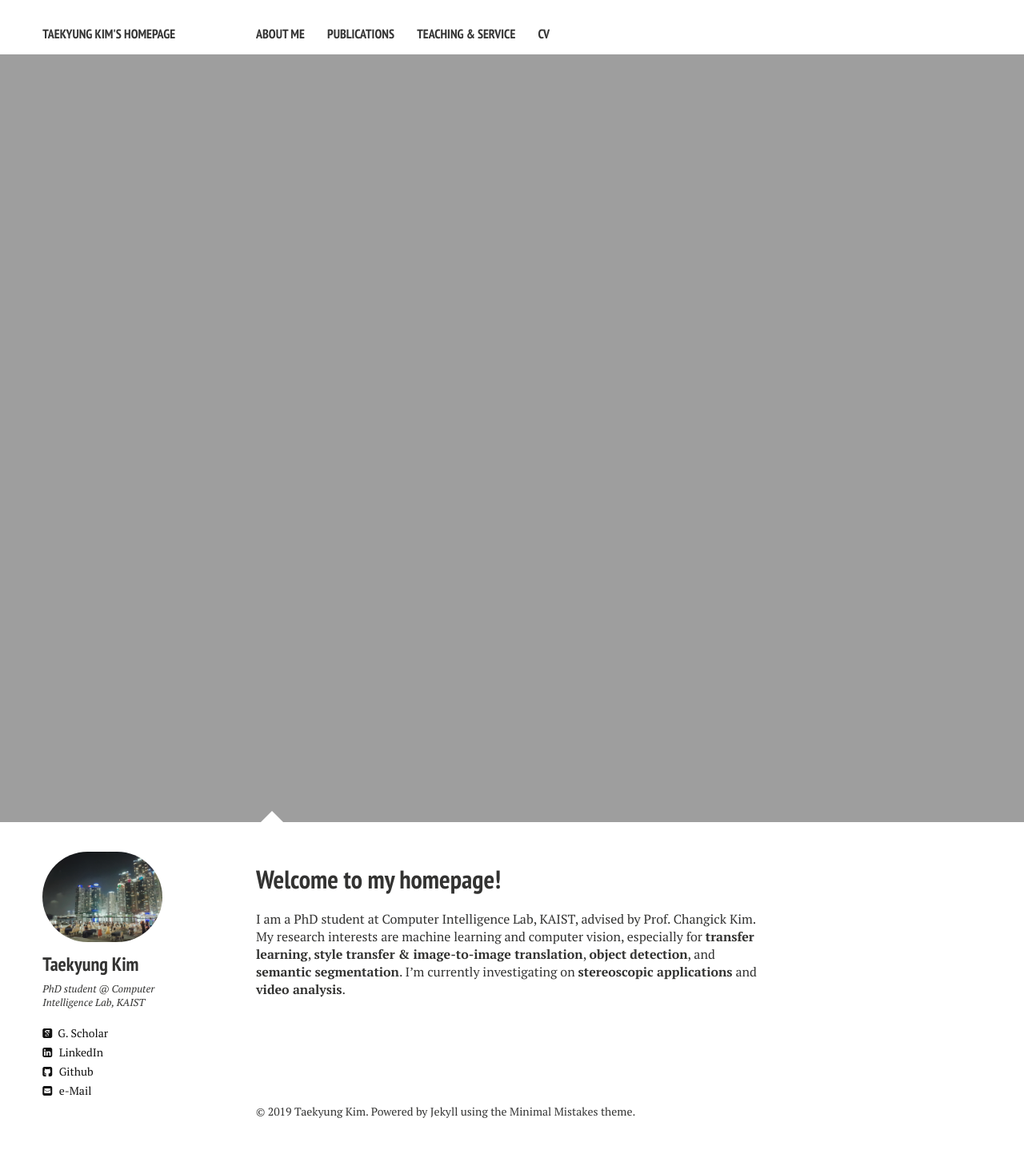
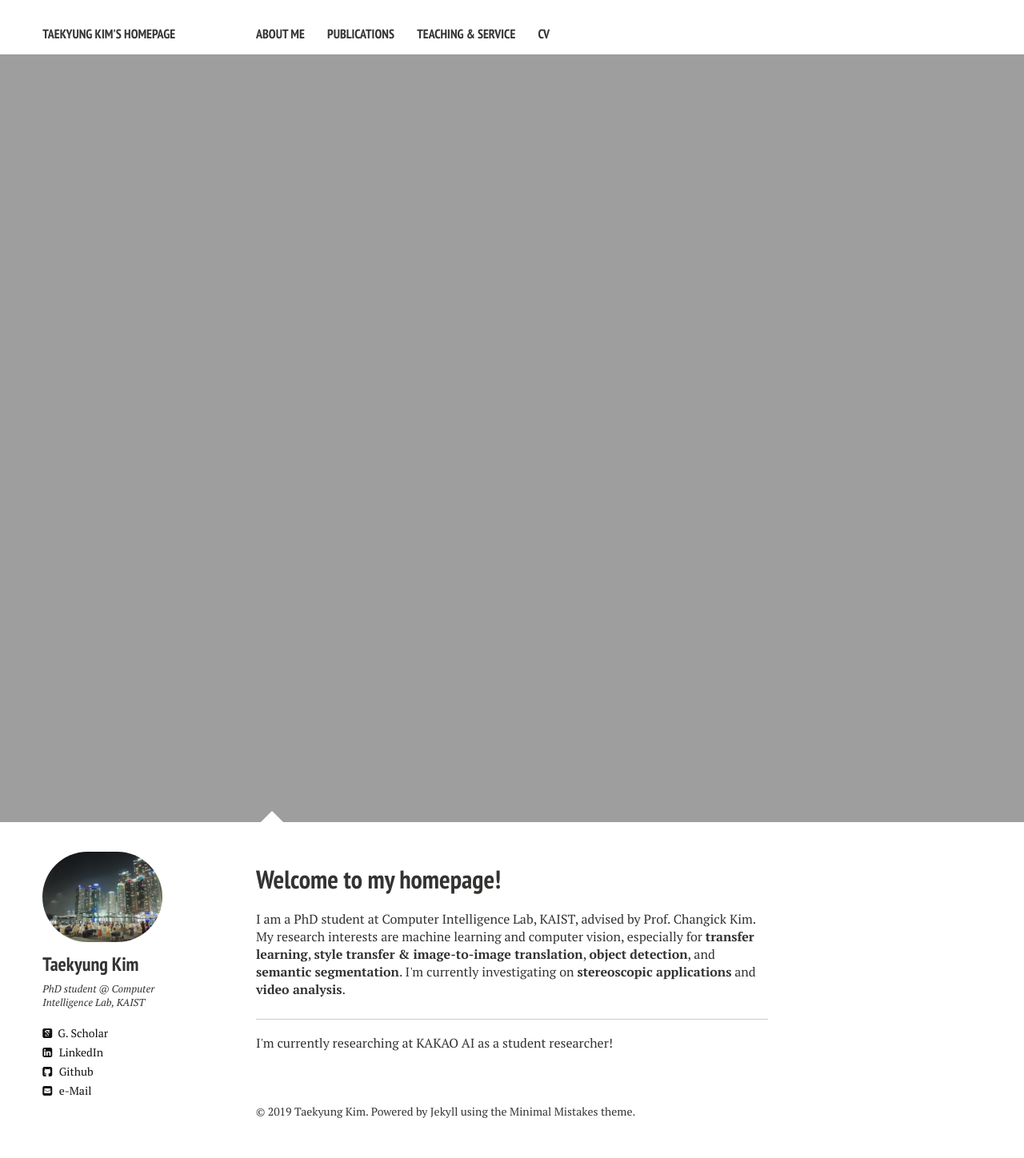
Before and after one commit to TKKim93/TKKim93.github.io, a Jekyll site: the page built from aboutme.md, in a window 1280 px wide. Shown: the whole page at 80% size. Built offline with Jekyll 4.4.1, drawn with Linux system fonts in a browser that asks for light colours; nearby versions of some CDN libraries.

Commit message:
update kakao ai

```diff
--- a/aboutme.md
+++ b/aboutme.md
@@ -8,4 +8,6 @@ image:
   feature: mountain.png
 ---
 
-I am a PhD student at Computer Intelligence Lab, KAIST, advised by Prof. Changick Kim. My research interests are machine learning and computer vision, especially for <b>transfer learning</b>, <b>style transfer & image-to-image translation</b>, <b>object detection</b>, and <b>semantic segmentation</b>. I'm currently investigating on <b>stereoscopic applications</b> and <b>video analysis</b>.
+<p>I am a PhD student at Computer Intelligence Lab, KAIST, advised by Prof. Changick Kim. My research interests are machine learning and computer vision, especially for <b>transfer learning</b>, <b>style transfer & image-to-image translation</b>, <b>object detection</b>, and <b>semantic segmentation</b>. I'm currently investigating on <b>stereoscopic applications</b> and <b>video analysis</b>.</p>
+***
+<p>I'm currently researching at KAKAO AI as a student researcher!</p>
```
